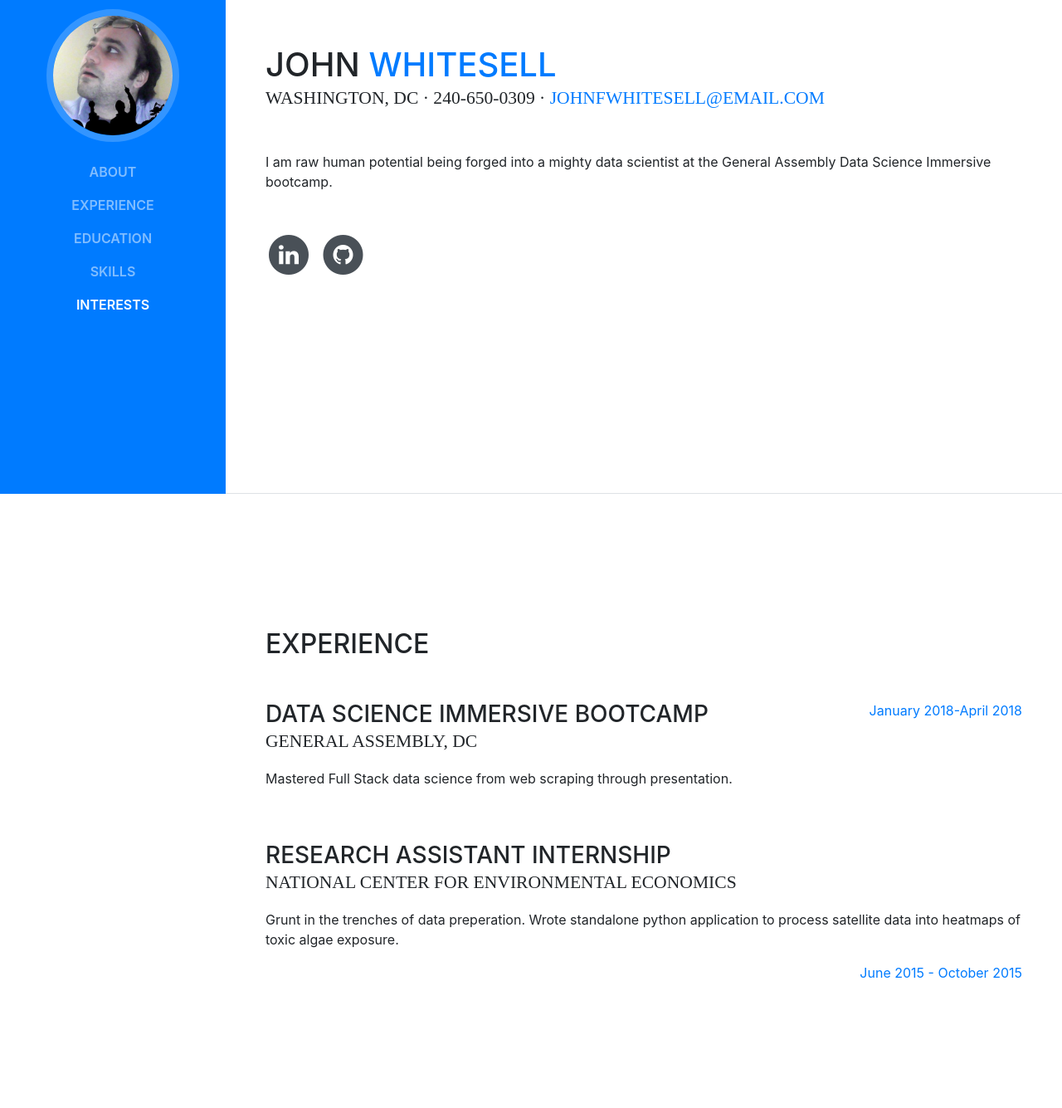
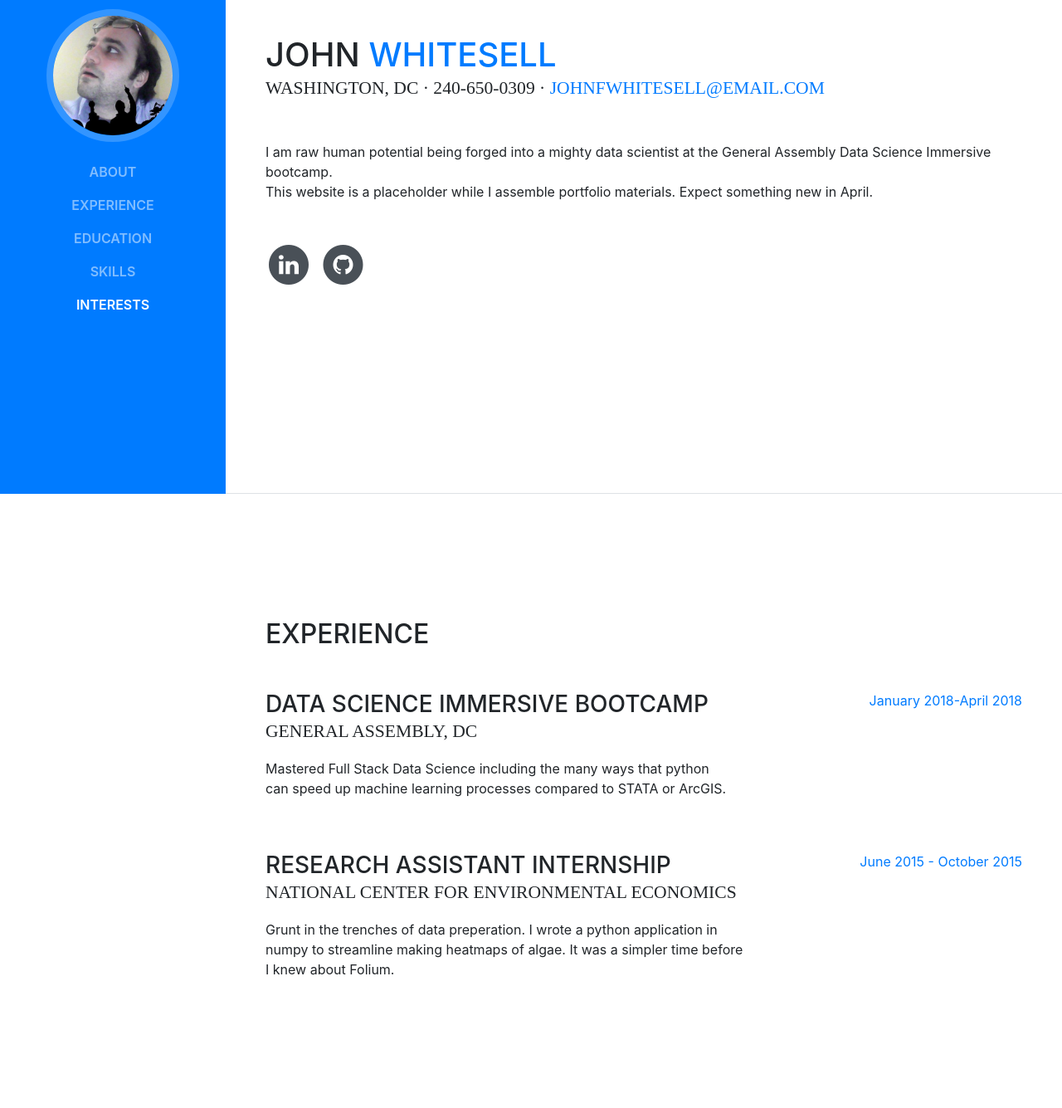
Before and after one commit to johnfwhitesell/PersonalWebsite, a website with bundled scripts: page index.html in a window 1280 px wide. Shown: the part 205-1540 px from the top of the page at 83% size. Built offline with nearby package versions, Linux system fonts and the light colour scheme; a web font is replaced by a local one.

Commit message:
format stuff

```diff
--- a/index.html
+++ b/index.html
@@ -68,11 +68,12 @@
           <div class="subheading mb-5">Washington, DC · 240-650-0309 ·
             <a href="mailto:name@email.com">johnfwhitesell@email.com</a>
           </div>
-          <p class="mb-5">I am raw human potential being forged into a mighty data scientist at the General Assembly Data Science Immersive bootcamp.</p>
+          <p class="mb-5">I am raw human potential being forged into a mighty data scientist at the General Assembly Data Science Immersive bootcamp.<br>
+		  This website is a placeholder while I assemble portfolio materials.  Expect something new in April.</p>
           <ul class="list-inline list-social-icons mb-0">
 
             <li class="list-inline-item">
-              <a href="#">
+              <a href="https://www.linkedin.com/in/john-f-whitesell/">
                 <span class="fa-stack fa-lg">
                   <i class="fa fa-circle fa-stack-2x"></i>
                   <i class="fa fa-linkedin fa-stack-1x fa-inverse"></i>
@@ -80,7 +81,7 @@
               </a>
             </li>
             <li class="list-inline-item">
-              <a href="#">
+              <a href="https://github.com/johnfwhitesell">
                 <span class="fa-stack fa-lg">
                   <i class="fa fa-circle fa-stack-2x"></i>
                   <i class="fa fa-github fa-stack-1x fa-inverse"></i>
@@ -99,7 +100,7 @@
             <div class="resume-content mr-auto">
               <h3 class="mb-0">Data Science Immersive bootcamp</h3>
               <div class="subheading mb-3">General Assembly, DC</div>
-              <p>Mastered Full Stack data science from web scraping through presentation.</p>
+              <p>Mastered Full Stack Data Science including the many ways that python<br>can speed up machine learning processes compared to STATA or ArcGIS.</p>
 			  </div>
             <div class="resume-date text-md-right">
               <span class="text-primary">January 2018-April 2018</span>
@@ -110,7 +111,10 @@
             <div class="resume-content mr-auto">
               <h3 class="mb-0">Research Assistant Internship</h3>
               <div class="subheading mb-3">National Center for Environmental Economics</div>
-              <p>Grunt in the trenches of data preperation.  Wrote standalone python application to process satellite data into heatmaps of toxic algae exposure.</p>
+              <p>Grunt in the trenches of data preperation.  I wrote a python application in<br>
+			  numpy to streamline making heatmaps of algae.  It was a simpler time before<br>
+			  I knew about Folium.</p>
+			  </div>
 
             <div class="resume-date text-md-right">
               <span class="text-primary">June 2015 - October 2015</span>
@@ -186,7 +190,7 @@
         <div class="my-auto">
           <h2 class="mb-5">Interests</h2>
 			<p>Shout-out to Community Mediation Maryland.  Settle your problems out of court, it's a hell of a lot cheaper!</p>
-          <p class="mb-0">I love sci-fi, history and rocketry.</p>
+			<p class="mb-0">I love sci-fi, history and space.</p>
         </div>
       </section>
 
```
